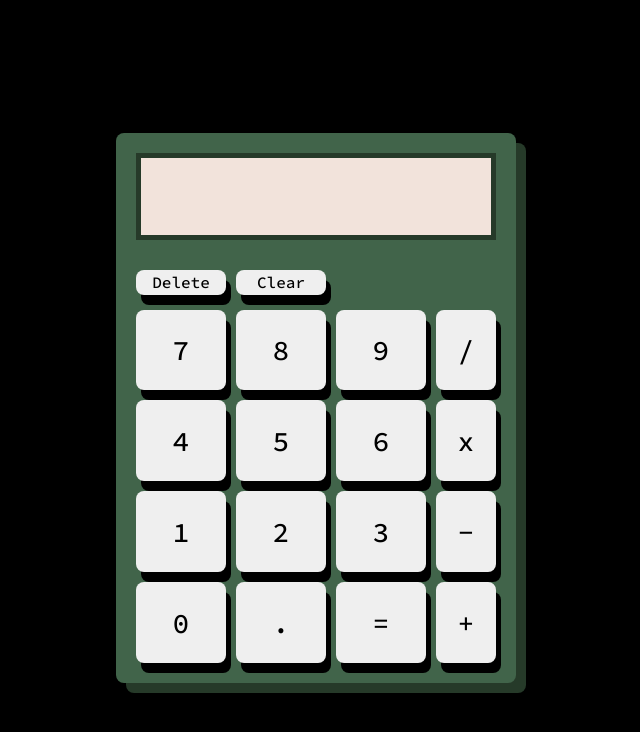
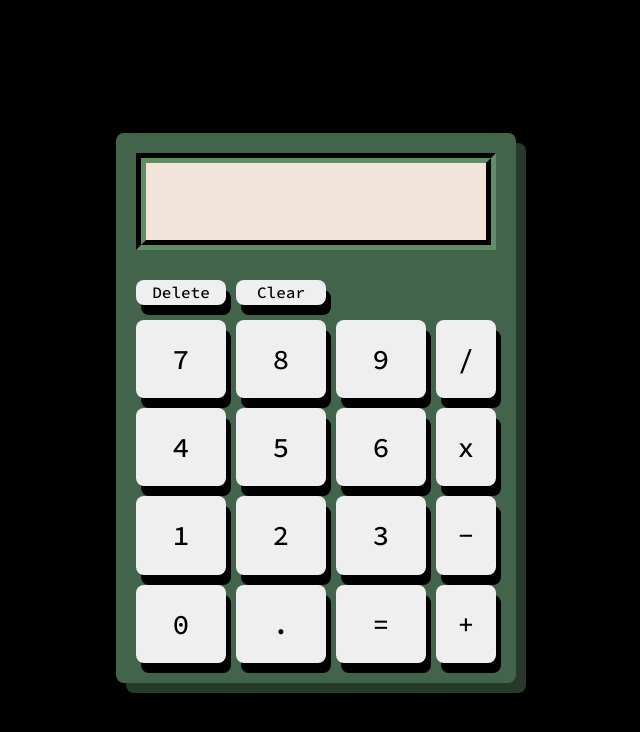
Before and after one commit to vitorlz/Calculator, a plain HTML site: page index.html in a window 1280 px wide. Shown: the whole page, without its empty margins (324-964 px from the left). Drawn offline with Linux system fonts and the light colour scheme; a web font is replaced by a local one.

Commit message:
Change display border

```diff
--- a/style.css
+++ b/style.css
@@ -29,7 +29,7 @@ body{
     justify-content: flex-end;
     align-items: flex-end;
     font-family: 'DS-Digital', sans-serif;
-    border: 5px solid  #263A29;
+    border: 10px groove  #263A29;
 }
 
 .buttons{
```
